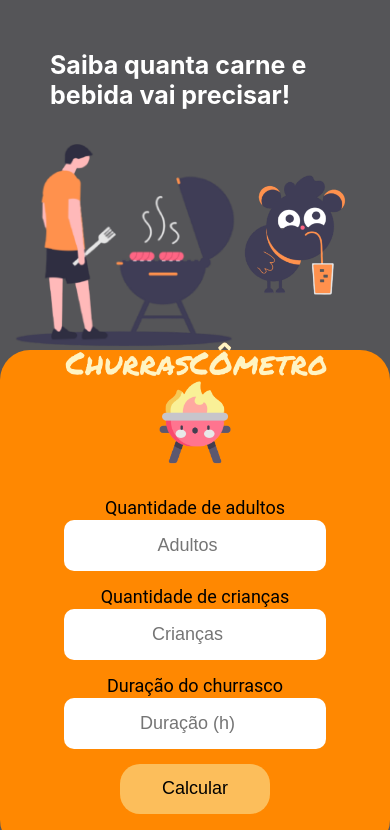
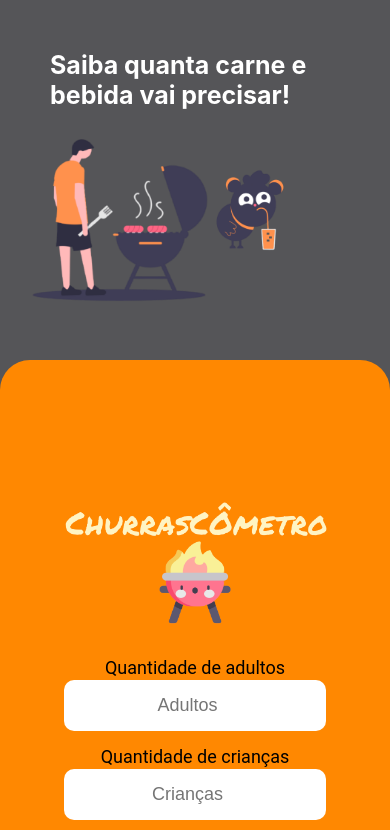
Before and after one commit to KeevenOliveira/churrascometro-js, a plain HTML site: page index.html in a window 390 px wide. Shown: the top 830 px of the page. Drawn offline with Linux system fonts and the light colour scheme.

Commit message:
Update style.css

```diff
--- a/style/style.css
+++ b/style/style.css
@@ -247,29 +247,81 @@ h1{
     .barbecue{
         position: absolute;
         width: 250px;
+        margin-left: 200px;
     }
     .dog{
         margin: 0px;
         position: absolute;
         width: 150px;
-        margin-left: 220px;
+        margin-left: 450px;
     }
     .container{
         display: flex;
         align-items: center;
         justify-content: center;
-        margin-top: 40px;
+        margin-top: 200px;
     }
     .main{
-        margin-top: 150px;
         display: flex;
         align-items: center;
         justify-content: center;
         width: 400px;
-        height: 500px;
-        margin-bottom: 0px;
+        height: 800px;
+        margin-bottom: -px;
     }
     .button{
         margin-bottom: -200px;
     }
+    .result-info{
+        margin-top: 250px;
+    }
 }
+@media screen and (max-width: 650px){
+    .barbecue{
+        margin-left: 100px;
+    }
+    .dog{
+        margin-left: 350px;
+    }
+}
+@media screen and (max-width: 510px){
+    .barbecue{
+        margin-left: 50px;
+    }
+    .dog{
+        margin-left: 300px;
+    }
+}
+@media screen and (max-width: 510px){
+    .barbecue{
+        margin-left: 50px;
+    }
+    .dog{
+        margin-left: 300px;
+    }
+}
+@media screen and (max-width: 440px){
+    .barbecue{
+        margin-left: 20px;
+    }
+    .dog{
+        margin-left: 250px;
+    }
+}
+@media screen and (max-width: 440px){
+    .barbecue{
+        margin-left: 20px;
+    }
+    .dog{
+        margin-left: 250px;
+    }
+}
+@media screen and (max-width: 400px){
+    .barbecue{
+        width: 200px;
+    }
+    .dog{
+        width: 100px;
+        margin-left: 200px;
+    }
+}
```
